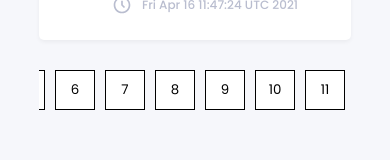
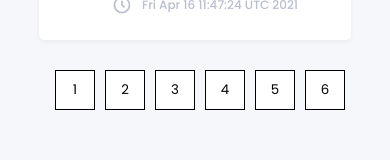
Before and after one commit to sebasvil20/github-Jobs-React, a React (Create React App) app: page / in a window 390 px wide. Shown: the part 2349-2509 px from the top of the page. Built offline with nearby package versions, Linux system fonts and the light colour scheme.

Commit message:
Fixing last responsive issue with the pagination bar

```diff
--- a/src/components/Pagination/styles.js
+++ b/src/components/Pagination/styles.js
@@ -30,4 +30,16 @@ export const List = styled.ul`
   @media only screen and (max-width: 1230px) {
     padding-left: 100px;
   }
+
+  @media only screen and (max-width: 900px) {
+    padding-left: 250px;
+  }
+
+  @media only screen and (max-width: 530px) {
+    padding-left: 350px;
+  }
+
+  @media only screen and (max-width: 366px) {
+    padding-left: 380px;
+  }
 `
```
